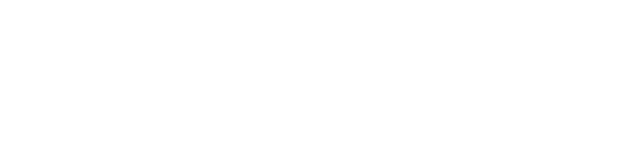
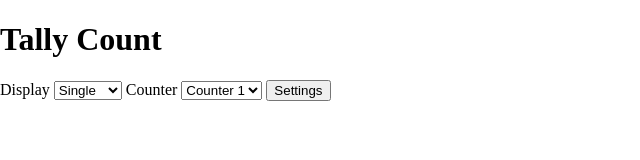
Before and after one commit to Mpho-vincent-makgwe/Interactive-web-apps, a plain HTML site: page index.html in a window 1280 px wide. Shown: the whole page, without its empty margins (0-640 px from the left). Drawn offline with Linux system fonts and the light colour scheme.

```diff
--- a/index.html
+++ b/index.html
@@ -8,6 +8,36 @@
         <link rel="stylesheet" href="styles.css">
     </head>
     <body>
-        <header></
+        <header>
+            <h1>
+                Tally Count
+            </h1>
+        </header>
+
+        <div>
+            <label>
+                <span>Display</span>
+                <select>
+                    <option>Single</option>
+                    <option>Multiple</option>
+                </select>
+            </label>
+
+
+            <label>
+                <span>Counter</span>
+                <select>
+                    <option>Counter 1</option>
+                    <option>Counter 2</option>
+                    <option>Counter 3</option>
+                </select>
+            </label>
+
+            <button>Settings</button>
+
+        </div>
+
+        <div></div>
+        <footer></footer>
     </body>
 </html>
--- a/styles.css
+++ b/styles.css
@@ -5,6 +5,12 @@
     --color-medium-grey: #424250;
     --color-light-grey: #d2d6dc;
 }
+
 * {
+    box-sizing: border-box;
+}
 
+body{
+    margin: 0;
+    background: ;
 }
```
